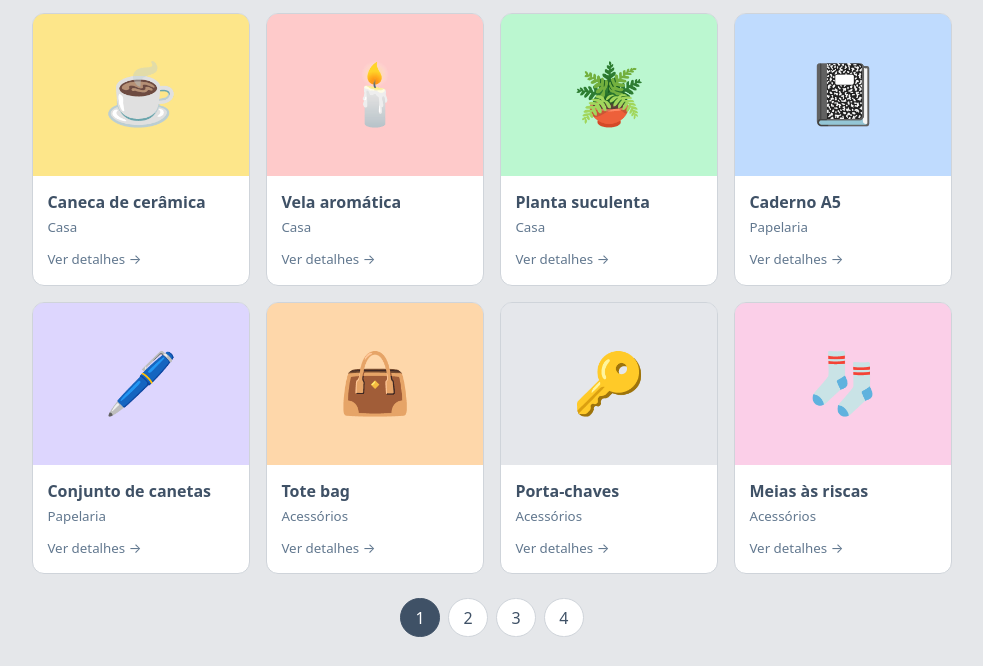
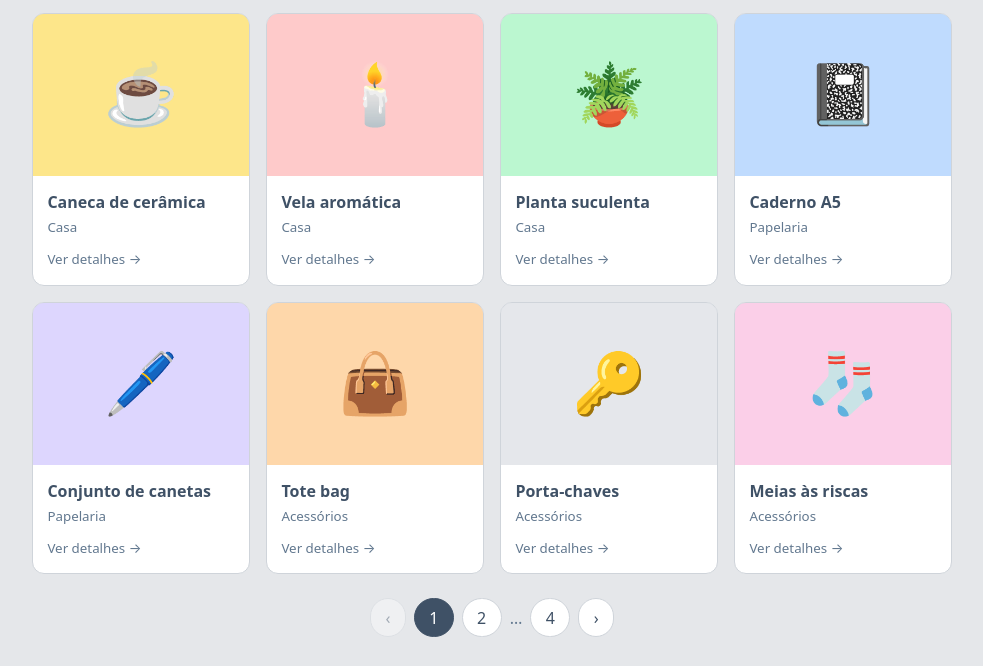
Before and after one commit to DiinoAlmeida/Derrete-Ideias, a plain HTML site: page index.html in a window 1280 px wide. Shown: the part 286-952 px from the top of the page, without its empty margins (148-1131 px from the left). Drawn offline with Linux system fonts and the light colour scheme.

Commit message:
Add windowed pagination with prev/next buttons
Co-authored-by: Copilot App <223556219+Copilot@users.noreply.github.com>

```diff
--- a/index.html
+++ b/index.html
@@ -24,8 +24,10 @@ function render(){
     `<button data-category="${c}" aria-pressed="${c===current}">${c}</button>`).join("");
   const items=products.filter(p=>current===ALL||p.category===current);
   const pages=Math.ceil(items.length/PER_PAGE);
-  document.getElementById("pager").innerHTML=pages>1?Array.from({length:pages},(_,i)=>
-    `<button data-page="${i+1}" aria-pressed="${i+1===page}">${i+1}</button>`).join(""):"";
+  const shown=[...new Set([1,page-1,page,page+1,pages])].filter(n=>n>=1&&n<=pages).sort((a,b)=>a-b);
+  const btn=(n,label,off)=>`<button data-page="${n}" aria-pressed="${n===page&&!label}"${off?" disabled":""}>${label||n}</button>`;
+  document.getElementById("pager").innerHTML=pages>1?btn(page-1,"‹",page===1)+shown.map((n,i)=>
+    (i&&n-shown[i-1]>1?"<span>…</span>":"")+btn(n)).join("")+btn(page+1,"›",page===pages):"";
   document.getElementById("grid").innerHTML=items.slice((page-1)*PER_PAGE,page*PER_PAGE).map(p=>`
     <article class="card" data-name="${p.name}" tabindex="0" role="button">
       <img class="thumb" src="${p.image}" alt="${p.name}" loading="lazy">
--- a/style.css
+++ b/style.css
@@ -33,3 +33,5 @@ dialog::backdrop{background:rgba(0,0,0,.5)}
 footer{text-align:center;color:var(--muted);font-size:.85rem;padding:1.5rem}
 
 #pager{justify-content:center;max-width:none;padding:1.5rem 0 0}
+#pager button:disabled{opacity:.4;cursor:default}
+#pager span{align-self:center;color:var(--muted)}
```
